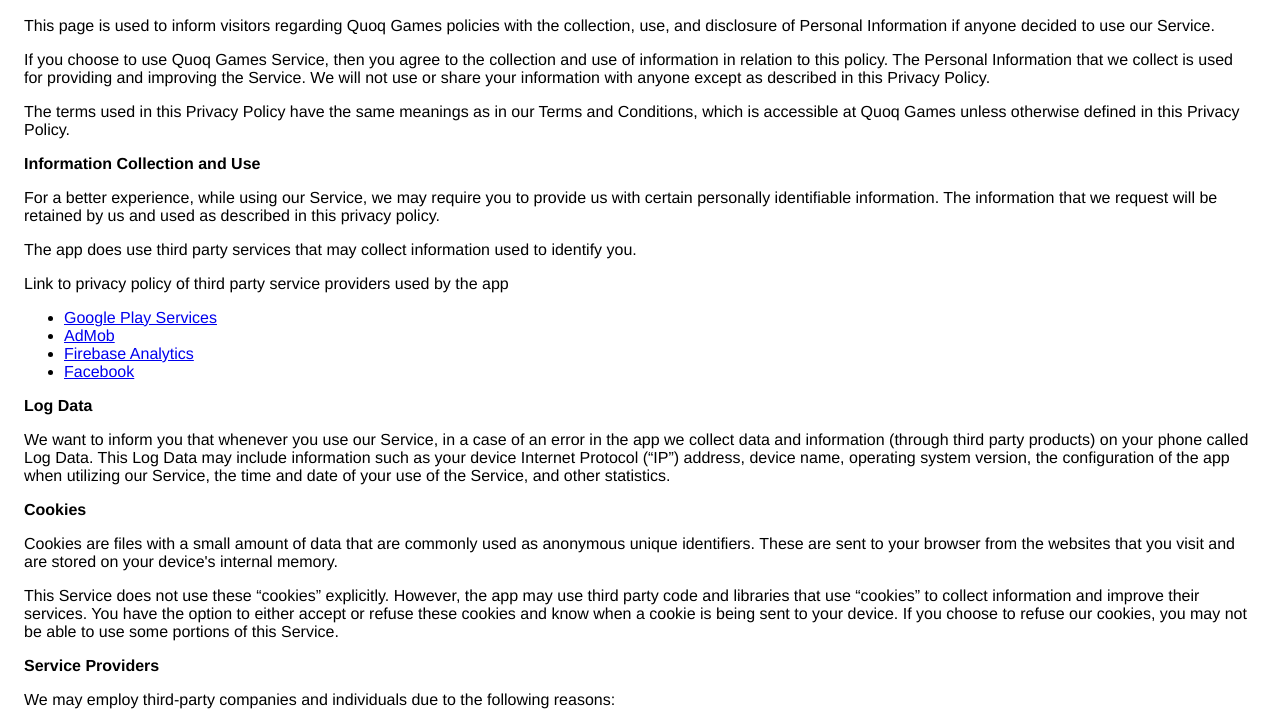
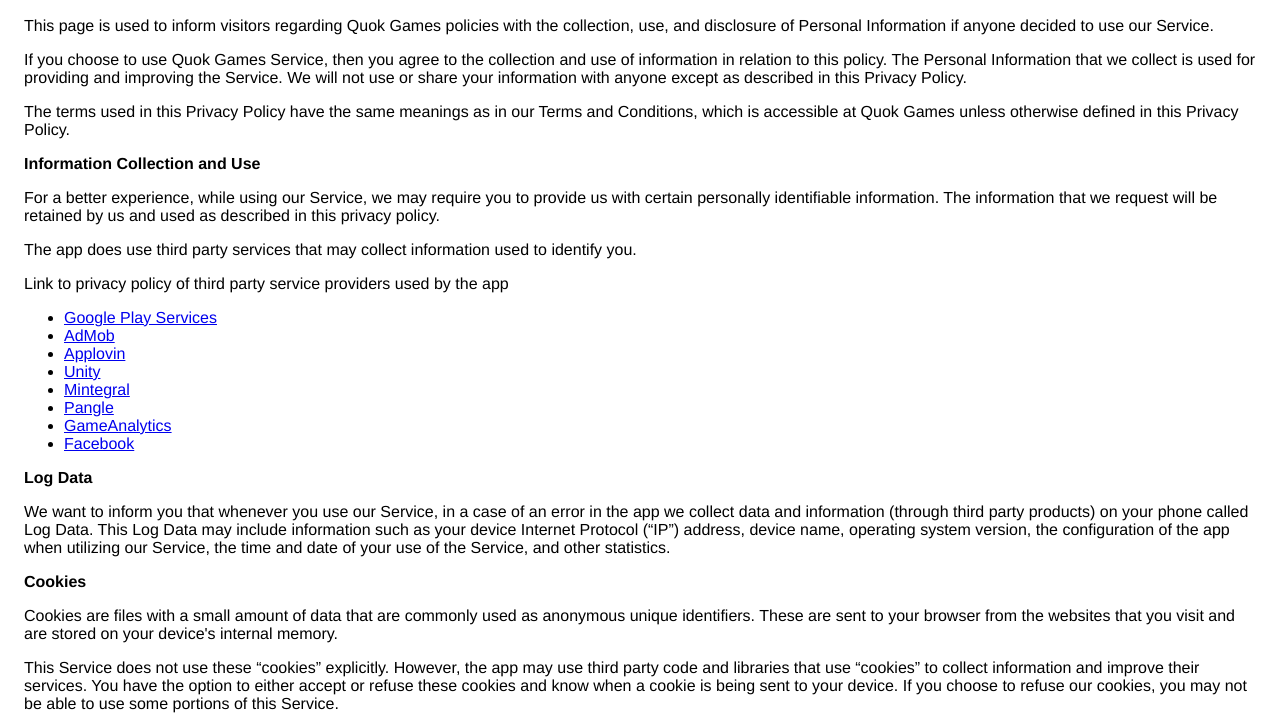
Before and after one commit to ugrkbt/ugrkbt.github.io, a plain HTML site: page index.html in a window 1280 px wide. Shown: the part 75-797 px from the top of the page. Drawn offline with Linux system fonts and the light colour scheme.

Commit message:
Update index.html

```diff
--- a/index.html
+++ b/index.html
@@ -4,48 +4,98 @@
     <meta charset='utf-8'>
     <meta name='viewport' content='width=device-width'>
     <title>Privacy Policy</title>
-      <style> body { font-family: 'Helvetica Neue', Helvetica, Arial, sans-serif; padding:1em; } </style>
+    <style> body {
+        font-family: 'Helvetica Neue', Helvetica, Arial, sans-serif;
+        padding: 1em;
+    } </style>
 </head>
 <body>
-    <h2>Privacy Policy</h2> <p> This page is used to inform visitors regarding Quoq Games policies with the collection, use, and disclosure 					of Personal Information if anyone decided to use our Service.
-                  </p> <p>If you choose to use Quoq Games Service, then you agree to the collection and use of information in relation to this policy. The Personal Information that we collect is used for providing and improving the Service. We will not use or share your information with anyone except as described in this Privacy Policy.
-                  </p> <p>The terms used in this Privacy Policy have the same meanings as in our Terms and Conditions, which is accessible at Quoq Games unless otherwise defined in this Privacy Policy.
-                  </p> <p><strong>Information Collection and Use</strong></p> <p>For a better experience, while using our Service, we may require you to provide us with certain
-                    personally identifiable information. The information that we request will be retained by us and used as described in this privacy policy.
-                  </p> <p>The app does use third party services that may collect information used to identify you.</p> <div><p>Link to privacy policy of third party service providers used by the app</p> <ul><li><a href="https://www.google.com/policies/privacy/" target="_blank">Google Play Services</a></li><li><a href="https://support.google.com/admob/answer/6128543?hl=en" target="_blank">AdMob</a></li><li><a href="https://firebase.google.com/policies/analytics" target="_blank">Firebase Analytics</a></li><li><a href="https://www.facebook.com/about/privacy" target="_blank">Facebook</a></li><!----><!----><!----><!----></ul></div> <p><strong>Log Data</strong></p> <p> We want to inform you that whenever you use our Service, in a case of
+<h2>Privacy Policy</h2>
+<p> This page is used to inform visitors regarding Quok Games policies with the collection, use, and disclosure of
+    Personal Information if anyone decided to use our Service.
+</p>
+<p>If you choose to use Quok Games Service, then you agree to the collection and use of information in relation to this
+    policy. The Personal Information that we collect is used for providing and improving the Service. We will not use or
+    share your information with anyone except as described in this Privacy Policy.
+</p>
+<p>The terms used in this Privacy Policy have the same meanings as in our Terms and Conditions, which is accessible at
+    Quok Games unless otherwise defined in this Privacy Policy.
+</p>
+<p><strong>Information Collection and Use</strong></p>
+<p>For a better experience, while using our Service, we may require you to provide us with certain
+    personally identifiable information. The information that we request will be retained by us and used as described in
+    this privacy policy.
+</p>
+<p>The app does use third party services that may collect information used to identify you.</p>
+<div><p>Link to privacy policy of third party service providers used by the app</p>
+    <ul>
+        <li><a href="https://www.google.com/policies/privacy/" target="_blank">Google Play Services</a></li>
+        <li><a href="https://support.google.com/admob/answer/6128543?hl=en" target="_blank">AdMob</a></li>
+        <li><a href="https://www.applovin.com/privacy/" target="_blank">Applovin</a></li>
+        <li><a href="https://unity.com/legal/privacy-policy" target="_blank">Unity</a></li>
+        <li><a href="https://www.mintegral.com/en/privacy/" target="_blank">Mintegral</a></li>
+        <li><a href="https://www.pangleglobal.com/privacy" target="_blank">Pangle</a></li>
+        <li><a href="https://gameanalytics.com/privacy/" target="_blank">GameAnalytics</a></li>
+        <li><a href="https://www.facebook.com/about/privacy" target="_blank">Facebook</a></li><!----><!----><!---->
+        <!----></ul>
+</div>
+<p><strong>Log Data</strong></p>
+<p> We want to inform you that whenever you use our Service, in a case of
     an error in the app we collect data and information (through third party products) on your phone
     called Log Data. This Log Data may include information such as your device Internet Protocol (“IP”) address,
     device name, operating system version, the configuration of the app when utilizing our Service,
     the time and date of your use of the Service, and other statistics.
-                  </p> <p><strong>Cookies</strong></p> <p>Cookies are files with a small amount of data that are commonly used as anonymous unique identifiers.
+</p>
+<p><strong>Cookies</strong></p>
+<p>Cookies are files with a small amount of data that are commonly used as anonymous unique identifiers.
     These are sent to your browser from the websites that you visit and are stored on your device's internal
     memory.
-                  </p> <p>This Service does not use these “cookies” explicitly. However, the app may use third party code and
+</p>
+<p>This Service does not use these “cookies” explicitly. However, the app may use third party code and
     libraries that use “cookies” to collect information and improve their services. You have the option to
     either accept or refuse these cookies and know when a cookie is being sent to your device. If you choose
     to refuse our cookies, you may not be able to use some portions of this Service.
-                  </p> <p><strong>Service Providers</strong></p> <p> We may employ third-party companies and individuals due to the following reasons:</p> <ul><li>To facilitate our Service;</li> <li>To provide the Service on our behalf;</li> <li>To perform Service-related services; or</li> <li>To assist us in analyzing how our Service is used.</li></ul> <p> We want to inform users of this Service that these third parties have access to
+</p>
+<p><strong>Service Providers</strong></p>
+<p> We may employ third-party companies and individuals due to the following reasons:</p>
+<ul>
+    <li>To facilitate our Service;</li>
+    <li>To provide the Service on our behalf;</li>
+    <li>To perform Service-related services; or</li>
+    <li>To assist us in analyzing how our Service is used.</li>
+</ul>
+<p> We want to inform users of this Service that these third parties have access to
     your Personal Information. The reason is to perform the tasks assigned to them on our behalf. However,
     they are obligated not to disclose or use the information for any other purpose.
-                  </p> <p><strong>Security</strong></p> <p> We value your trust in providing us your Personal Information, thus we are striving
+</p>
+<p><strong>Security</strong></p>
+<p> We value your trust in providing us your Personal Information, thus we are striving
     to use commercially acceptable means of protecting it. But remember that no method of transmission over
     the internet, or method of electronic storage is 100% secure and reliable, and we cannot guarantee
     its absolute security.
-                  </p> <p><strong>Links to Other Sites</strong></p> <p>This Service may contain links to other sites. If you click on a third-party link, you will be directed
+</p>
+<p><strong>Links to Other Sites</strong></p>
+<p>This Service may contain links to other sites. If you click on a third-party link, you will be directed
     to that site. Note that these external sites are not operated by us. Therefore, we strongly
     advise you to review the Privacy Policy of these websites. We have no control over
     and assume no responsibility for the content, privacy policies, or practices of any third-party sites
     or services.
-                  </p> <p><strong>Children’s Privacy</strong></p> <p>These Services do not address anyone under the age of 13. We do not knowingly collect
+</p>
+<p><strong>Children’s Privacy</strong></p>
+<p>These Services do not address anyone under the age of 13. We do not knowingly collect
     personally identifiable information from children under 13. In the case we discover that a child
     under 13 has provided us with personal information, we immediately delete this from
     our servers. If you are a parent or guardian and you are aware that your child has provided us with personal
     information, please contact us so that we will be able to do necessary actions.
-                  </p> <p><strong>Changes to This Privacy Policy</strong></p> <p> We may update our Privacy Policy from time to time. Thus, you are advised to review
+</p>
+<p><strong>Changes to This Privacy Policy</strong></p>
+<p> We may update our Privacy Policy from time to time. Thus, you are advised to review
     this page periodically for any changes. We will notify you of any changes by posting
     the new Privacy Policy on this page. These changes are effective immediately after they are posted on
     this page.
-                  </p> <p><strong>Contact Us</strong></p> <p>If you have any questions or suggestions about our Privacy Policy, do not hesitate to contact
-                    us quoqgames@gmail.com</p>
+</p>
+<p><strong>Contact Us</strong></p>
+<p>If you have any questions or suggestions about our Privacy Policy, do not hesitate to contact
+    us quokgames@gmail.com</p>
 </body>
 </html>
```
Lines whose indentation alone changed are shown as unchanged.
